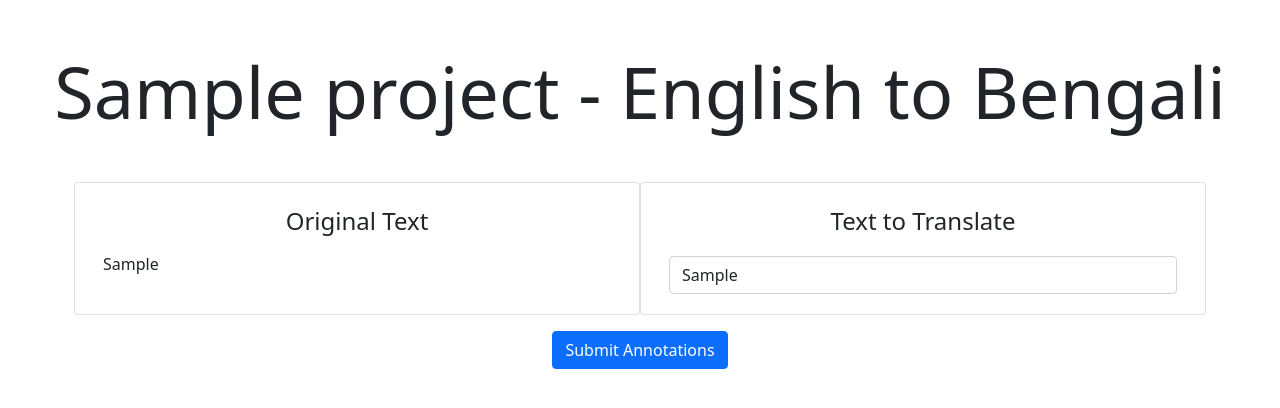
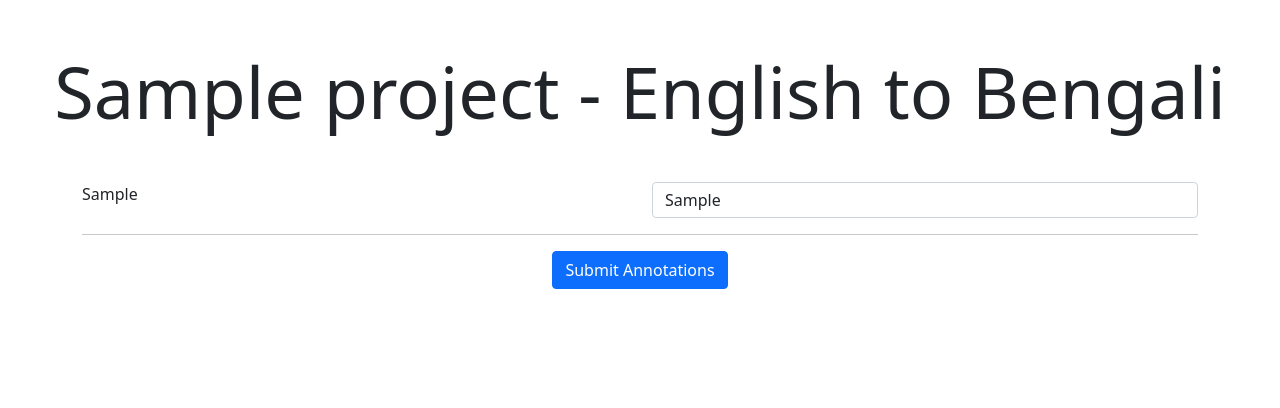
Before and after one commit to nishant-nayak/wiki-translate, a Django app: page /annotate/1 in a window 1280 px wide. Shown: the top 408 px of the page. Run offline with Django 4.2, Linux system fonts and the light colour scheme; tables that the repository leaves empty hold one stand-in row (values such as "Sample post").

Commit message:
Update Annotation Page
Signed-off-by: Nishant Nayak <nishantnayak2001@gmail.com>

```diff
--- a/translate/templates/translate/annotate.html
+++ b/translate/templates/translate/annotate.html
@@ -2,34 +2,21 @@
 
 {% block body %}
 <div class="text-center display-2 my-5">{{ project.title }} - English to {{ target_lang }}</div>
-<div class="container gx-3">
-    <div class="row justify-content-center align-items-stretch">
-        <div class="card mb-3 col-md-6">
-            <div class="card-body">
-                <div class="py-2">
-                    <h5 class="card-title text-center pb-0 fs-4">Original Text</h5>
+<div class="container">
+    <form id="annotate-form" action="{% url 'annotate' project.id %}" method="post" class="gx-3">
+        {% csrf_token %}
+        {% for sentence in sentences %}
+            <div class="row align-items-stretch">
+                <div class="col-md-6 align-items-center">
+                    <p class="card-text">{{ sentence.original_sentence }}</p>
                 </div>
-                {% for orig_sentence in sentences %}
-                    <p class="card-text">{{ orig_sentence.original_sentence }}</p>
-                {% endfor %}
+                <div class="col-md-6 align-items-center">
+                    <input type="textarea" style="height:100%; "class="form-control" id="{{ sentence.id }}" name="{{ sentence.id }}" placeholder="Enter translation" value="{{ sentence.translated_sentence | default_if_none:'' }}">
+                </div>
             </div>
-        </div>
-        <div class="card mb-3 col-6">
-            <div class="card-body">
-                <div class="py-2">
-                    <h5 class="card-title text-center pb-0 fs-4">Text to Translate</h5>
-                </div>
-                <form id="annotate-form" action="{% url 'annotate' project.id %}" method="post" class="gx-3">
-                    {% csrf_token %}
-                    {% for sentence in sentences %}
-                        <div class="form-group py-1">
-                            <input type="textarea" class="form-control" id="{{ sentence.id }}" name="{{ sentence.id }}" placeholder="Enter translation" value="{{ sentence.translated_sentence | default_if_none:'' }}">
-                        </div>
-                    {% endfor %}
-                </form>
-            </div>
-        </div>
-    </div>
+            <hr>
+        {% endfor %}
+    </form>
 </div>
 
 <div class="text-center mb-5">
```
Also changed, not shown: .github/workflows/main.yml.
